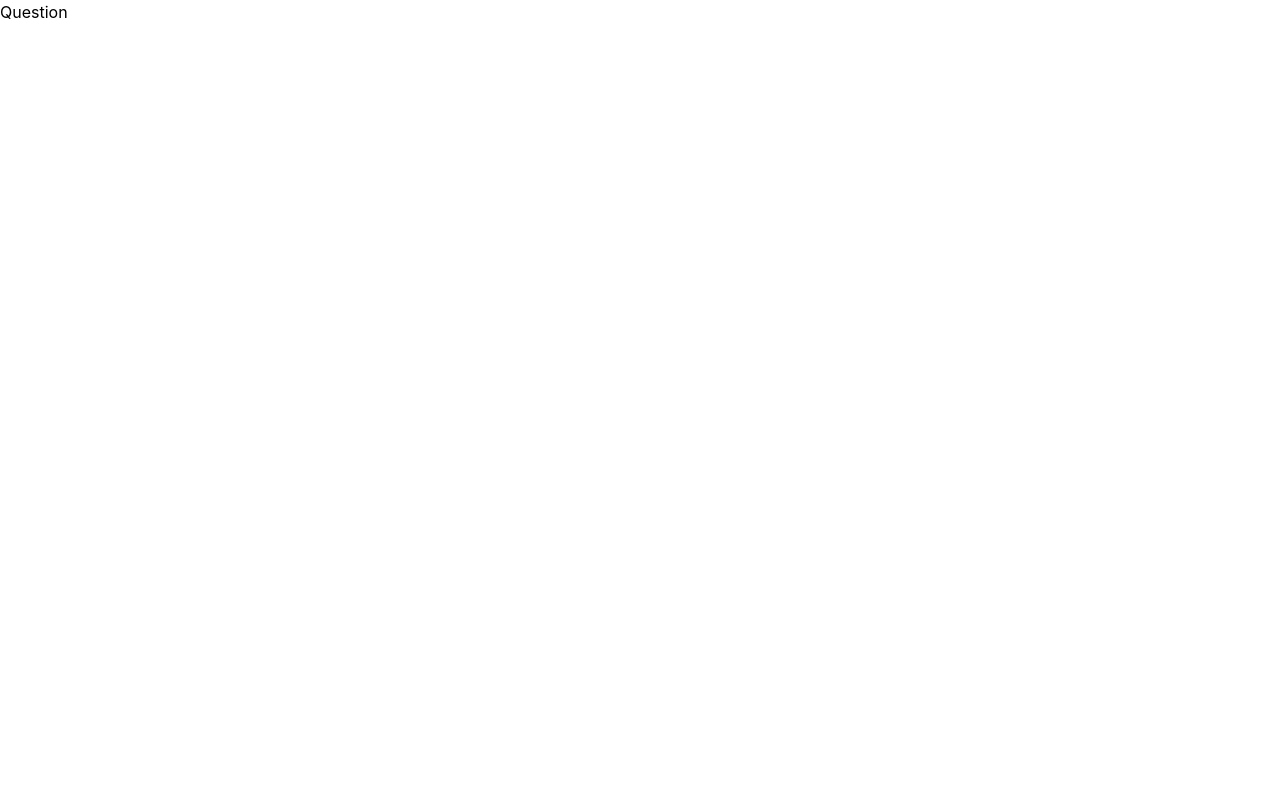
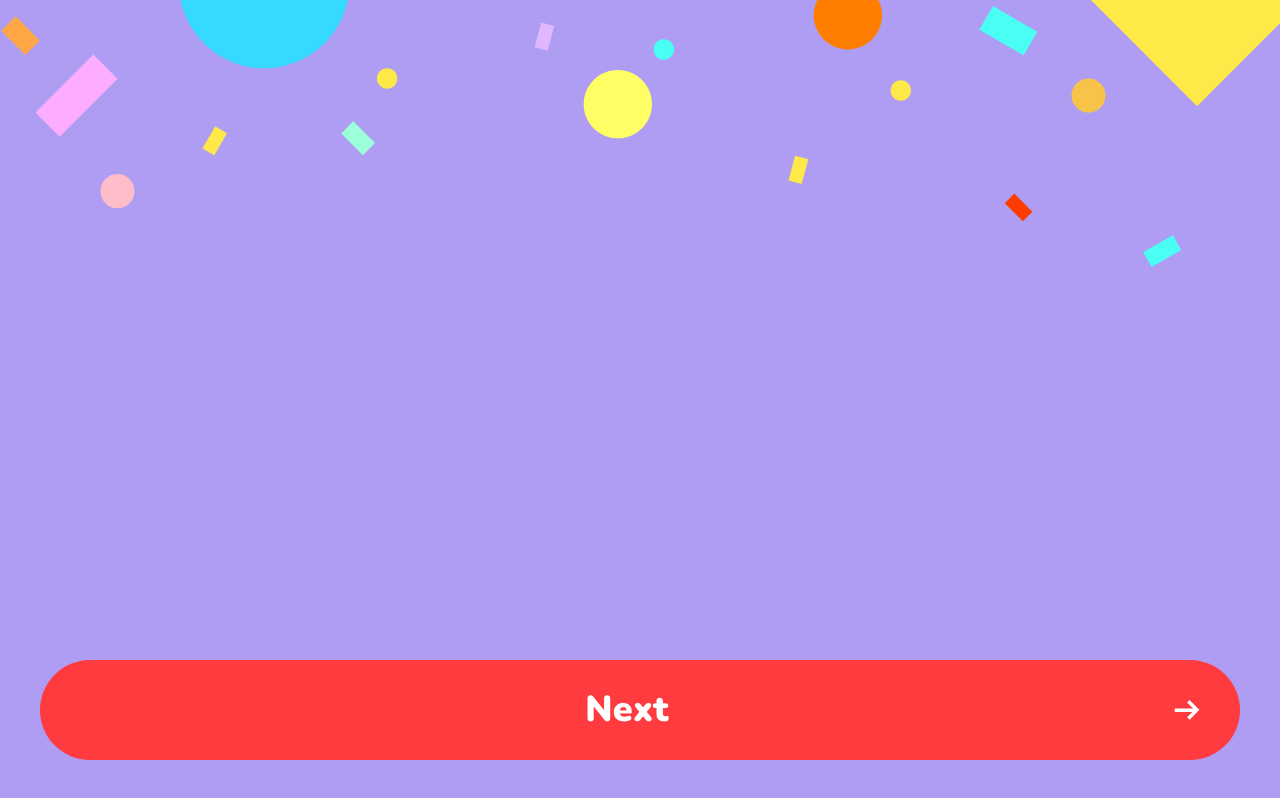
Before and after one commit to SatyanandYadav/QuizWebApp, a React (Create React App) app: page /question in a window 1280 px wide. Shown: the top 798 px of the page. Built offline with nearby package versions, Linux system fonts and the light colour scheme.

Commit message:
Add footer for question page and minor UI changes

```diff
--- /dev/null
+++ b/src/components/Button/index.tsx
@@ -0,0 +1,30 @@
+import rightArrow from "../../assets/icons/rightArrow.svg";
+
+interface IButton {
+  label: string;
+  onClick: Function;
+  isArrowIcon?: Boolean;
+}
+
+const Button = ({ label, onClick, isArrowIcon = false }: IButton) => {
+  return (
+    <div className="flex items-center justify-center">
+      <button
+        className={`h-[50px] sm:h-[100px] px-6 sm:p-10 w-full bg-[#FF3B3F] rounded-full cursor-pointer flex items-center ${
+          isArrowIcon ? "justify-between" : "justify-center"
+        }`}
+        onClick={() => onClick()}
+      >
+        {isArrowIcon && <div></div>}
+        <span className="font-nunito text-white font-black text-[18px] leading-[24px] sm:text-[36px] sm:leading-[50px]">
+          {label}
+        </span>
+        {isArrowIcon && (
+          <img src={rightArrow} alt="right-arrow" className="h-3 sm:h-5" />
+        )}
+      </button>
+    </div>
+  );
+};
+
+export default Button;
--- a/src/components/StartButton/index.tsx
+++ b/src/components/StartButton/index.tsx
@@ -7,10 +7,10 @@ const StartButton = ({ label, handleClick }: IStartButton) => {
   return (
     <div className="flex items-center justify-center">
       <button
-        className="h-[80px] sm:h-[120px] w-full bg-[#FF3B3F] rounded-full cursor-pointer"
+        className="h-[50px] sm:h-[100px] w-full bg-[#FF3B3F] rounded-full cursor-pointer"
         onClick={() => handleClick()}
       >
-        <span className="font-nunito text-white font-black text-[32px] leading-[50px] sm:text-[48px] sm:leading-[67px]">
+        <span className="font-nunito text-white font-black text-[22px] leading-[30px] sm:text-[48px] sm:leading-[67px]">
           {label}
         </span>
       </button>
--- a/src/pages/Home/index.tsx
+++ b/src/pages/Home/index.tsx
@@ -10,19 +10,19 @@ const Home = () => {
   };
   return (
     <div className="h-screen w-screen bg-gradient-to-b from-white to-[#AF9CF3] flex flex-col justify-between">
-      <header className="w-full pt-7 sm:pt-10 flex items-center justify-center">
+      <header className="w-full pt-5 sm:pt-10 flex items-center justify-center">
         <img
           src={companyLogo}
           alt="company-logo"
-          className="h-[46px] sm:h-[60px]"
+          className="h-[32px] sm:h-[60px]"
         />
       </header>
-      <div className="w-[300px] h-[275px] sm:w-[400px] sm:h-[375px] bg-white rounded-full shadow-lg self-center flex items-center justify-center">
-        <span className="font-poppins font-extrabold text-[50px] leading-[60px] sm:text-[80px] sm:leading-[90px] text-[#FF3B3C]">
+      <div className="w-[200px] h-[190px] sm:w-[400px] sm:h-[375px] bg-white rounded-full shadow-lg self-center flex items-center justify-center">
+        <span className="font-poppins font-extrabold text-[36px] leading-[46px] sm:text-[80px] sm:leading-[90px] text-[#FF3B3C]">
           Quiz
         </span>
       </div>
-      <footer className="p-8 sm:p-14">
+      <footer className="p-6 sm:p-14">
         <StartButton label="Start" handleClick={handleStartButtonClick} />
       </footer>
     </div>
--- a/src/pages/Question/index.tsx
+++ b/src/pages/Question/index.tsx
@@ -1,5 +1,21 @@
+import questionbackground from "../../assets/backgroundImage/questionBackground.svg";
+import Button from "../../components/Button";
+
 const Question = () => {
-    return (<div>Question</div>)
-}
+  return (
+    <div className="h-[1500px] w-screen bg-[#AF9CF3] relative">
+      <div>
+        <img
+          src={questionbackground}
+          alt="questionBackground"
+          className="sm:w-full"
+        ></img>
+      </div>
+      <footer className="fixed bottom-0 left-0 right-0 p-5 sm:p-10">
+        <Button label="Next" onClick={() => {}} isArrowIcon></Button>
+      </footer>
+    </div>
+  );
+};
 
 export default Question;
```
Also changed, not shown: src/assets/backgroundImage/questionBackground.svg (added), src/assets/icons/rightArrow.svg (added).
